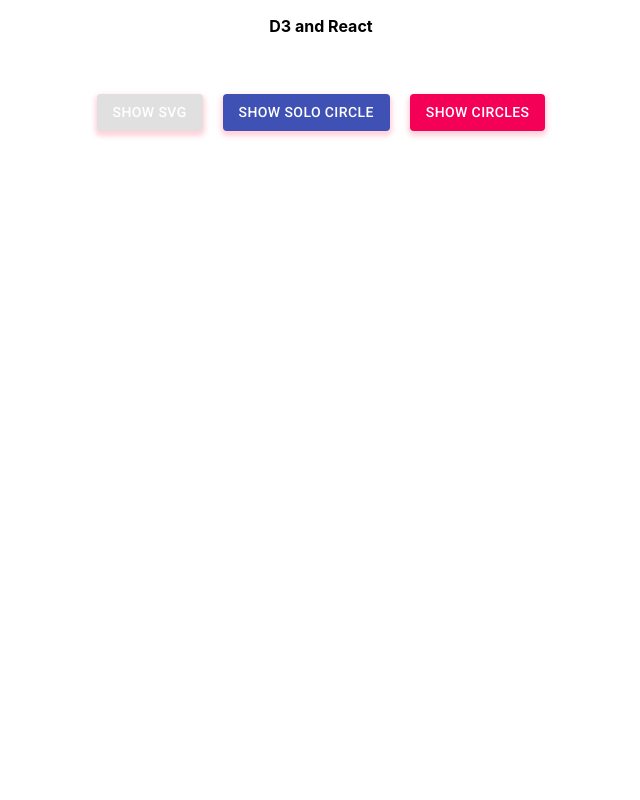
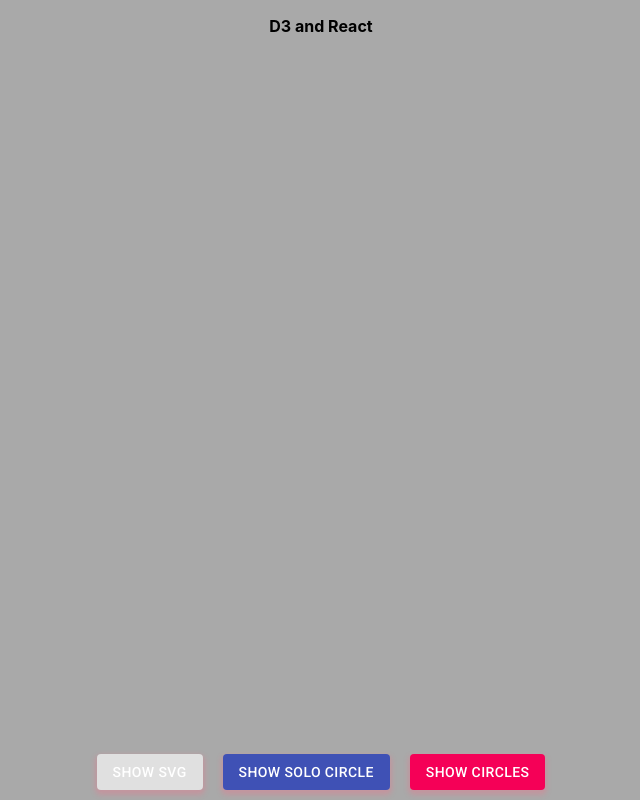
Before and after one commit to Wolven531/d3-and-react, a React (Create React App) app: page / in a window 1280 px wide. Shown: the whole page, without its empty margins (319-959 px from the left). Built offline with nearby package versions, Linux system fonts and the light colour scheme.

Commit message:
Add basic style for App

```diff
--- a/src/App.tsx
+++ b/src/App.tsx
@@ -22,7 +22,13 @@ function App() {
 	})
 
 	return (
-		<Box display="flex" flexDirection="column">
+		<Box
+			bgcolor="darkgray"
+			display="flex"
+			flexDirection="column"
+			flexGrow={1}
+			minHeight="100vh"
+		>
 			<Box className="header"
 				fontWeight="fontWeightBold"
 				mx="auto"
```
